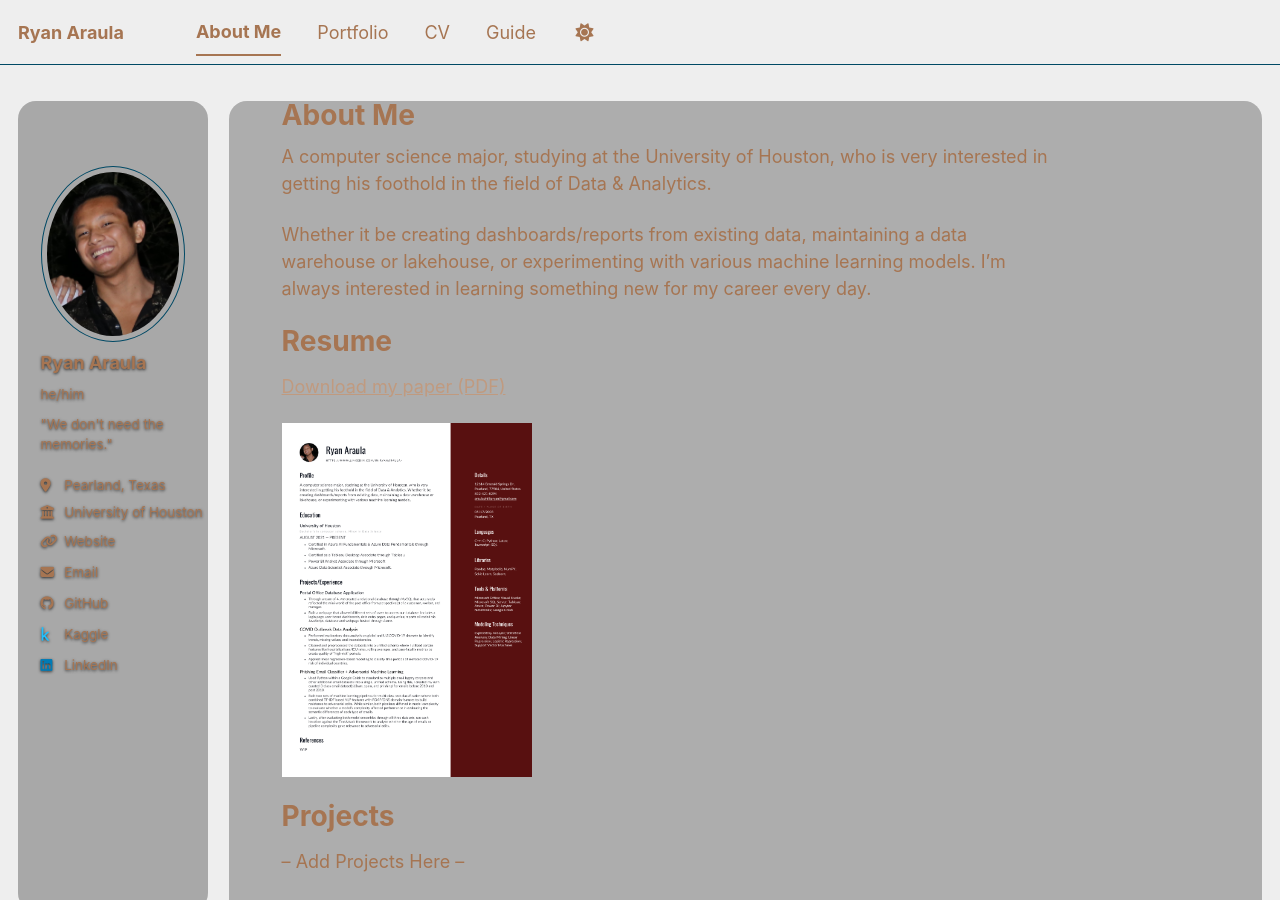
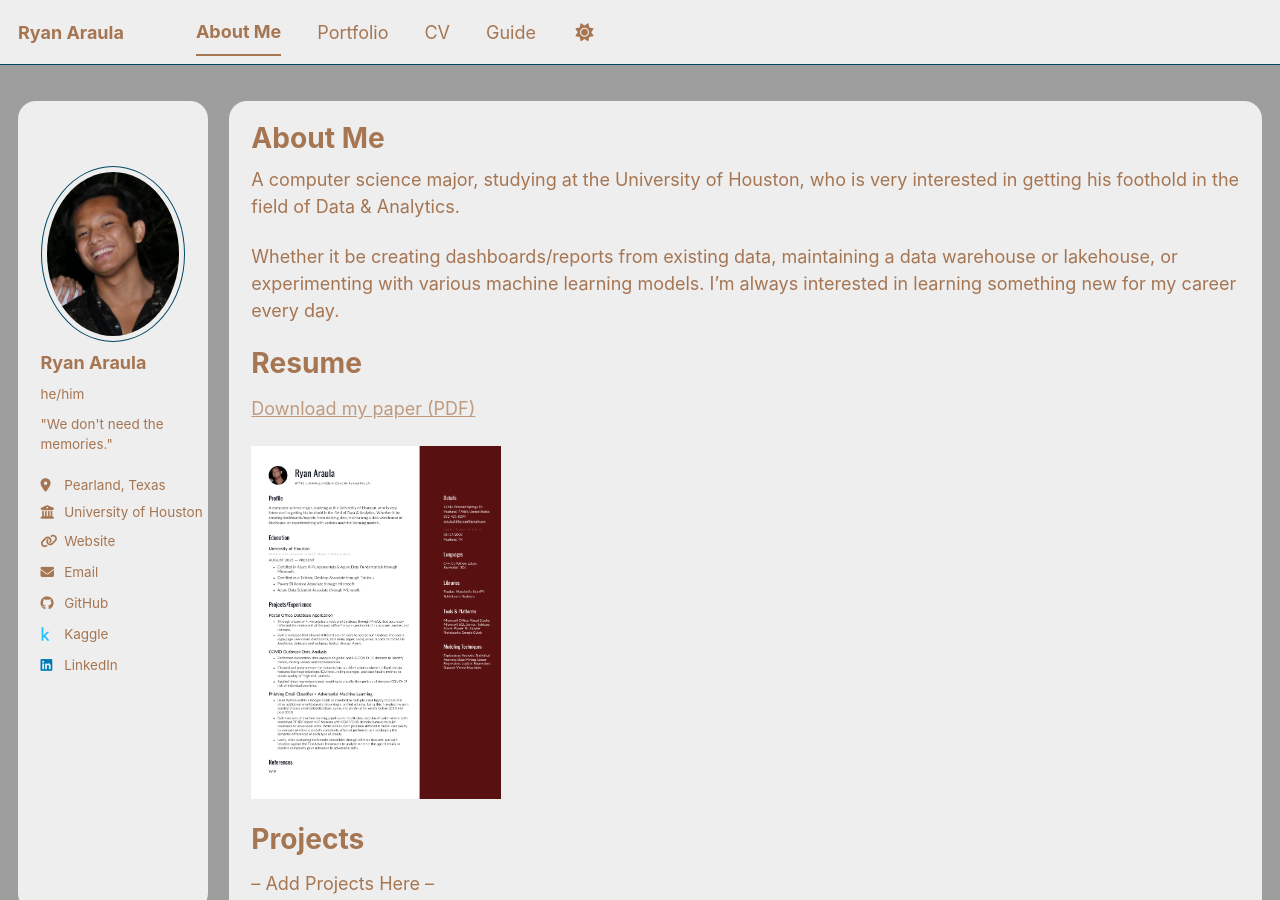
Before and after one commit to rparaula/rparaula.github.io, a Jekyll site: the page built from _pages/about.md, in a window 1280 px wide and 900 px high. Built offline with Jekyll 4.4.1, drawn with Linux system fonts in a browser that asks for light colours; a script bundle is joined from its source files by our own code; library files that are not in the unit come from our copies.

Commit message:
FIxing dyamic background overlays

```diff
--- a/assets/css/main.scss
+++ b/assets/css/main.scss
@@ -43,127 +43,65 @@
 ;
 
 
+/* =====================================================
+   FULL-PAGE DYNAMIC BACKGROUNDS
+   The image is placed on <body> and stays fixed while
+   scrolling. The sidebar and content panels float in
+   front with the solid theme color, so only the area
+   outside them (the "gaps" around #main) shows the image.
+   Light mode uses body.<page>-bg selector.
+   Dark mode adds html[data-theme="dark"] in front.
+   Swap out the image filenames to change each page's bg.
+   ===================================================== */
+
+/* Base body background setup */
+body {
+    background-size: cover;
+    background-position: center;
+    background-repeat: no-repeat;
+    background-attachment: fixed;
+}
+
+/* --- About Me --- */
+body.about-bg                               { background-image: url("/images/bg/Day1.jpg"); }
+html[data-theme="dark"] body.about-bg       { background-image: url("/images/bg/Night1.jpg"); }
+
+/* --- Portfolio --- */
+body.portfolio-bg                           { background-image: url("/images/bg/Day2.jpg"); }
+html[data-theme="dark"] body.portfolio-bg   { background-image: url("/images/bg/Night2.jpg"); }
+
+/* --- CV / Resume --- */
+body.cv-bg                                  { background-image: url("/images/bg/Day3.jpg"); }
+html[data-theme="dark"] body.cv-bg          { background-image: url("/images/bg/Night3.jpg"); }
+
+/* --- Default fallback (pages without a classes: value) --- */
+body                                        { background-image: url("/images/bg/Day4.jpg"); }
+html[data-theme="dark"] body               { background-image: url("/images/bg/Night4.jpg"); }
+
+
+/* =====================================================
+   SIDEBAR — solid theme-color panel
+   ===================================================== */
+
 /* Make sure the sidebar never slides under the nav */
 .sidebar.sticky {
     position: sticky;
     top: 90px;
     max-height: calc(100vh - 90px);
     overflow: auto;
-    background-size: cover;
-    background-position: center;
-    background-repeat: no-repeat;
+    background-color: var(--global-bg-color);
     padding: 1.25rem;
     border-radius: 18px;
     z-index: 1;
 }
 
+
 /* =====================================================
-   PER-PAGE SIDEBAR BACKGROUNDS
-   Light mode uses body.<page>-bg selector.
-   Dark mode adds html[data-theme="dark"] in front.
-   Swap out the image filenames to change each page's bg.
+   CONTENT AREA — solid theme-color panel
    ===================================================== */
 
-/* --- About Me --- */
-body.about-bg .sidebar.sticky               { background-image: url("/images/bg/Day1.jpg"); }
-html[data-theme="dark"] body.about-bg .sidebar.sticky { background-image: url("/images/bg/Night1.jpg"); }
-
-/* --- Portfolio --- */
-body.portfolio-bg .sidebar.sticky               { background-image: url("/images/bg/Day2.jpg"); }
-html[data-theme="dark"] body.portfolio-bg .sidebar.sticky { background-image: url("/images/bg/Night2.jpg"); }
-
-/* --- CV / Resume --- */
-body.cv-bg .sidebar.sticky               { background-image: url("/images/bg/Day3.jpg"); }
-html[data-theme="dark"] body.cv-bg .sidebar.sticky { background-image: url("/images/bg/Night3.jpg"); }
-
-/* --- Default fallback (pages without a classes: value) --- */
-.sidebar.sticky               { background-image: url("/images/bg/Day4.jpg"); }
-html[data-theme="dark"] .sidebar.sticky { background-image: url("/images/bg/Night4.jpg"); }
-
-
-/* Overlay for readability (light mode default) */
-.sidebar.sticky::before {
-    content: "";
-    position: absolute;
-    inset: 0;
-    background: rgba(255,255,255,0.10);
-    pointer-events: none;
-    z-index: 0;
+.page {
+    background-color: var(--global-bg-color);
+    border-radius: 18px;
+    padding: 1.25rem;
 }
-
-/* Dark mode overlay */
-html[data-theme="dark"] .sidebar.sticky::before {
-    background: rgba(0,0,0,0.45);
-}
-
-/* Put sidebar contents above overlay */
-.sidebar.sticky > * {
-    position: relative;
-    z-index: 1;
-}
-
-/* Let the image show through the inner cards */
-.sidebar .author__avatar,
-.sidebar .author__content,
-.sidebar .author__urls-wrapper {
-    background: transparent !important;
-    box-shadow: none !important;
-}
-
-/* Text shadows for readability against the dynamic background */
-.sidebar.sticky * {
-    text-shadow: 0 1px 3px var(--global-sidebar-text-shadow);
-}
-
-/* =====================================================
-   PER-PAGE CONTENT AREA BACKGROUNDS
-   Targets the main <article class="page"> element —
-   covers the content column only, leaving the sidebar,
-   masthead, and footer unaffected.
-   Light mode uses body.<page>-bg selector.
-   Dark mode adds html[data-theme="dark"] in front.
-   Swap out filenames below to change each page's bg.
-   ===================================================== */
-
-/* Base setup — applied whenever a content bg image is active */
-.page {
-    position: relative;
-    background-size: cover;
-    background-position: center;
-    background-repeat: no-repeat;
-    border-radius: 18px;
-    overflow: hidden;
-}
-
-/* Readability overlay (light mode) */
-.page::before {
-    content: "";
-    position: absolute;
-    inset: 0;
-    background: rgba(255, 255, 255, 0.15);
-    pointer-events: none;
-    z-index: 0;
-}
-
-/* Readability overlay (dark mode) */
-html[data-theme="dark"] .page::before {
-    background: rgba(0, 0, 0, 0.45);
-}
-
-/* Keep all page content above the overlay */
-.page > * {
-    position: relative;
-    z-index: 1;
-}
-
-/* --- About Me --- */
-body.about-bg .page                               { background-image: url("/images/bg/DayLandscape.jpg"); }
-html[data-theme="dark"] body.about-bg .page       { background-image: url("/images/bg/NightLandscape.jpg"); }
-
-/* --- Portfolio --- */
-body.portfolio-bg .page                           { background-image: url("/images/bg/DayLandscape.jpg"); }
-html[data-theme="dark"] body.portfolio-bg .page   { background-image: url("/images/bg/NightLandscape.jpg"); }
-
-/* --- CV / Resume --- */
-/* body.cv-bg .page                               { background-image: url("/images/bg/Day?.jpg"); } */
-/* html[data-theme="dark"] body.cv-bg .page       { background-image: url("/images/bg/Night?.jpg"); } */
```
